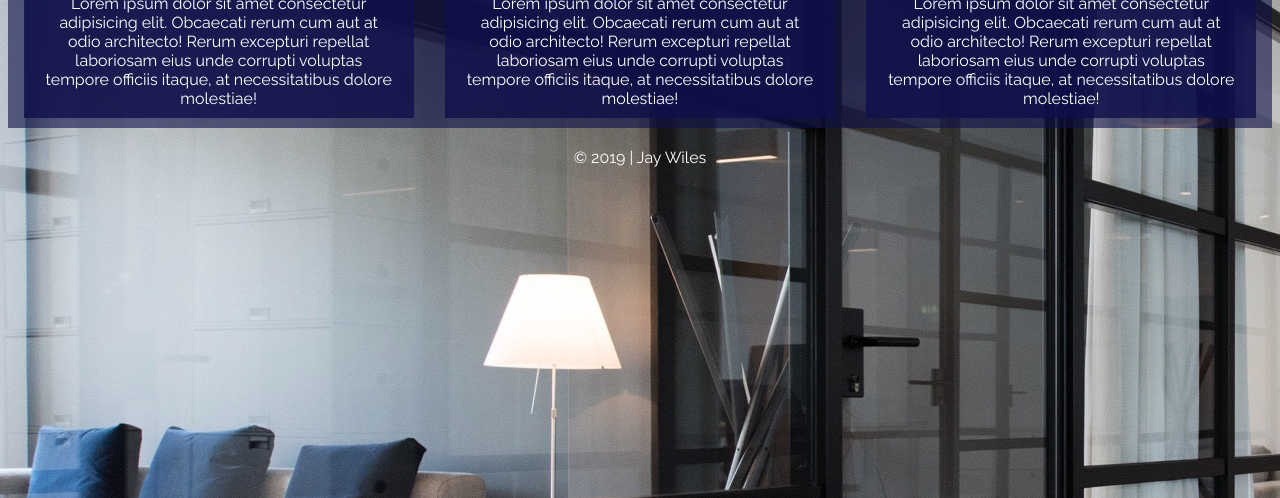
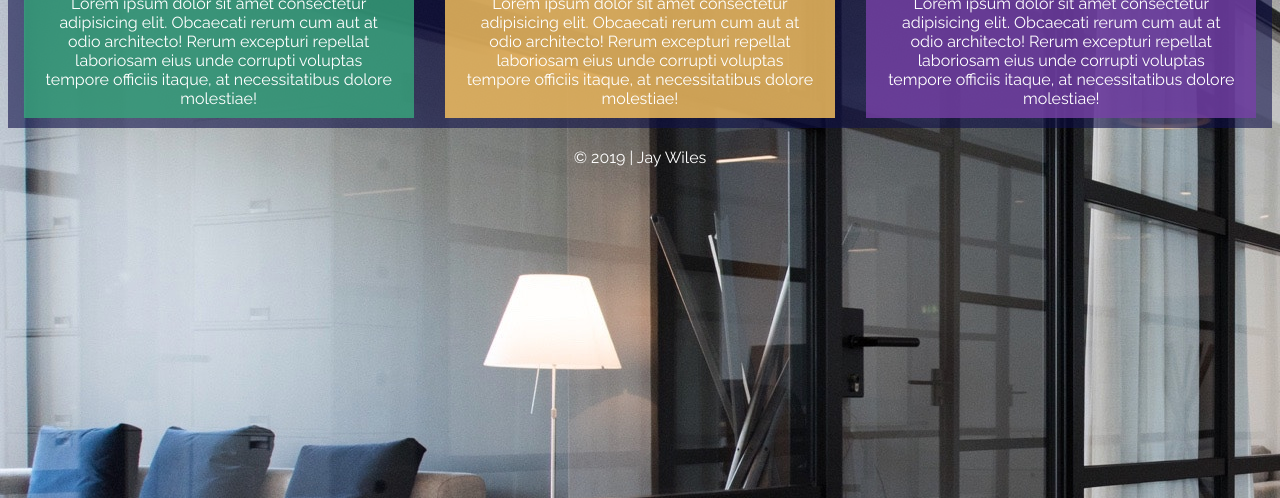
Before and after one commit to jaywiles/checkpoint2-BaconIpsum, a plain HTML site: page pages/article/article.html in a window 1280 px wide. Shown: the part 302-800 px from the top of the page. Drawn offline with nearby package versions, Linux system fonts and the light colour scheme.

Commit message:
change color on articles

```diff
--- a/pages/article/article.html
+++ b/pages/article/article.html
@@ -33,15 +33,15 @@
         <div class="main-container">
             <div class="articles-header">Articles about Us!</div>
             <div class="main-subcontainer">
-                <div class="article">
+                <div class="article article1">
                     <a href="./articles/article1/article1.html"><div class="article-header">Article #1's headline</div>
                     <div class="article-content">Lorem ipsum dolor sit amet consectetur adipisicing elit. Obcaecati rerum cum aut at odio architecto! Rerum excepturi repellat laboriosam eius unde corrupti voluptas tempore officiis itaque, at necessitatibus dolore molestiae!</div></a>
                 </div>
-                <div class="article">
+                <div class="article article2">
                     <a href="./articles/article2/article2.html"><div class="article-header">Article #2's headline</div>
                     <div class="article-content">Lorem ipsum dolor sit amet consectetur adipisicing elit. Obcaecati rerum cum aut at odio architecto! Rerum excepturi repellat laboriosam eius unde corrupti voluptas tempore officiis itaque, at necessitatibus dolore molestiae!</div></a>
                 </div>
-                <div class="article">
+                <div class="article article3">
                     <a href="./articles/article3/article3.html"><div class="article-header">Article #3's headline</div>
                     <div class="article-content">Lorem ipsum dolor sit amet consectetur adipisicing elit. Obcaecati rerum cum aut at odio architecto! Rerum excepturi repellat laboriosam eius unde corrupti voluptas tempore officiis itaque, at necessitatibus dolore molestiae!</div></a>
                 </div>
--- a/pages/article/articles/article1/styles/article1-style.css
+++ b/pages/article/articles/article1/styles/article1-style.css
@@ -50,7 +50,7 @@ body {
 .main-container {
     width: 80%;
     margin: 0 auto;
-    background: rgba(14, 15, 73, 0.8)
+    background: rgba(55, 167, 124, 0.8)
 }
 
 .article-header {
--- a/pages/article/articles/article2/styles/article2-style.css
+++ b/pages/article/articles/article2/styles/article2-style.css
@@ -50,7 +50,7 @@ body {
 .main-container {
     width: 80%;
     margin: 0 auto;
-    background: rgba(14, 15, 73, 0.8)
+    background: rgba(253, 198, 96, 0.8)
 }
 
 .article-header {
--- a/pages/article/articles/article3/styles/article3-style.css
+++ b/pages/article/articles/article3/styles/article3-style.css
@@ -50,7 +50,7 @@ body {
 .main-container {
     width: 80%;
     margin: 0 auto;
-    background: rgba(14, 15, 73, 0.8)
+    background: rgba(119, 66, 168, 0.8)
 }
 
 .article-header {
--- a/pages/article/styles/article-style.css
+++ b/pages/article/styles/article-style.css
@@ -79,7 +79,18 @@ body {
     margin: 0 auto;
     padding: 10px 20px;
     text-align: center;
-    background: rgba(14, 15, 73, 0.8)
+}
+
+.article1 {
+    background: rgba(55, 167, 124, 0.8)
+}
+
+.article2 {
+    background: rgba(253, 198, 96, 0.8)
+}
+
+.article3 {
+    background: rgba(119, 66, 168, 0.8)
 }
 
 .article-header {
```
